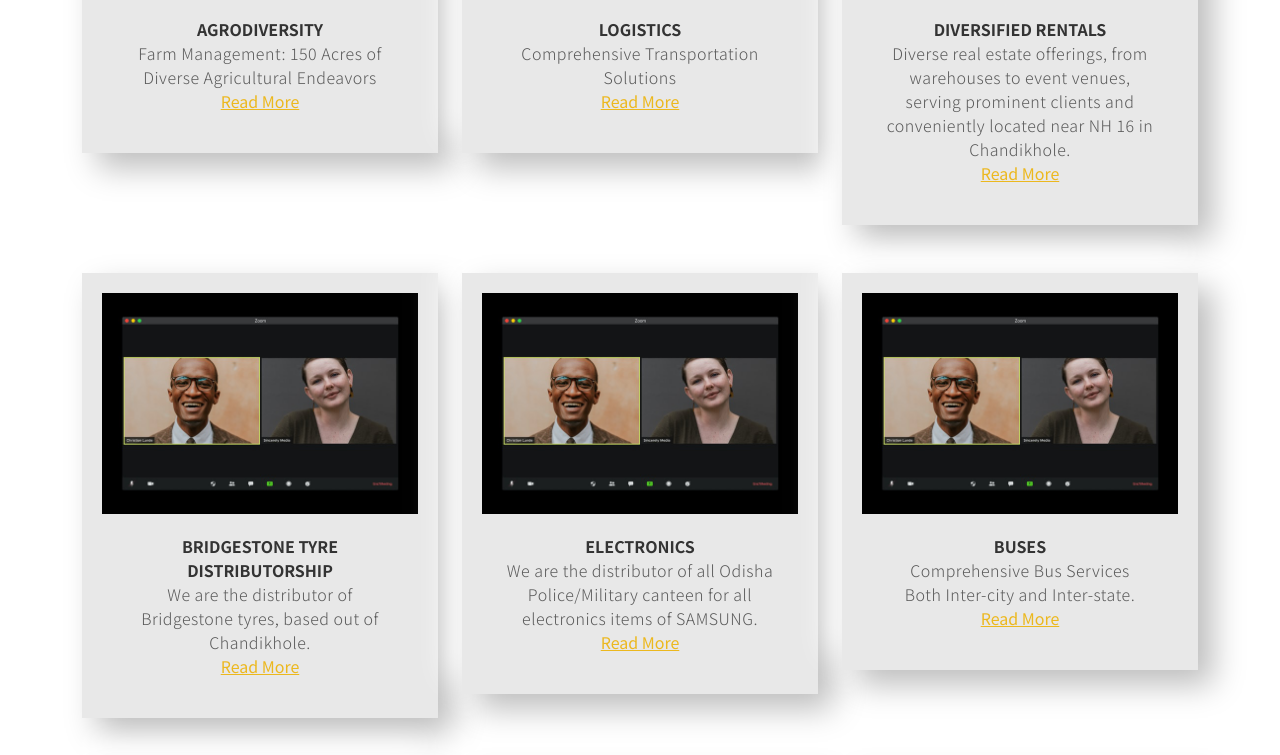
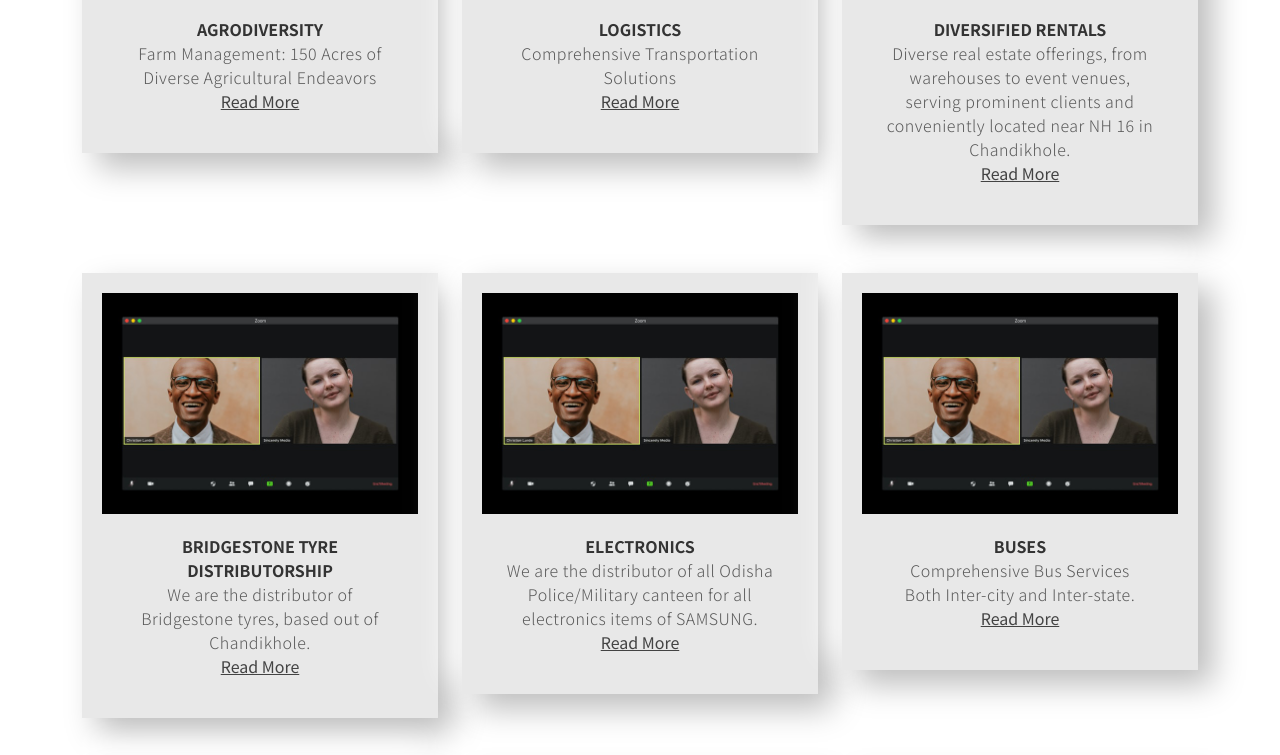
Before and after one commit to NiviShukla/Shantilata_Group, a plain HTML site: page index.html in a window 1280 px wide. Shown: the part 1985-2740 px from the top of the page. Drawn offline with nearby package versions, Linux system fonts and the light colour scheme.

Commit message:
Update style.css

```diff
--- a/css/style.css
+++ b/css/style.css
@@ -598,10 +598,16 @@
 }
 
 .read-more {
-  color: var(--primary-color);
+  color: rgb(67, 67, 67); /* Default color */
   text-decoration: underline; /* Add underline to the link */
   display: inline-block; /* Make it inline to center it horizontally */
+  transition: color 0.3s; /* Add a transition for a smooth color change */
 }
+
+.read-more:hover {
+  color: var(--primary-color); /* Change color on hover */
+}
+
 
 .portfolio-card-container {
   display: flex;
```
